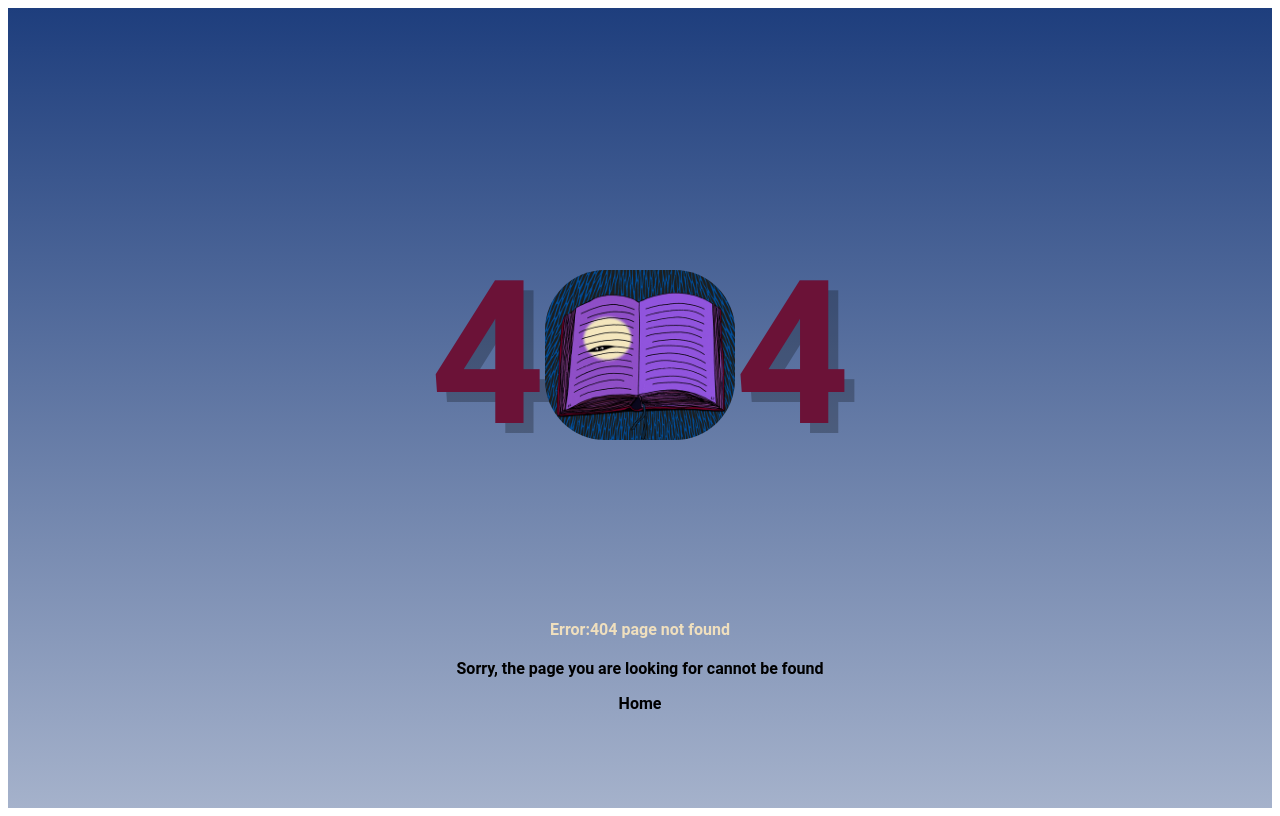
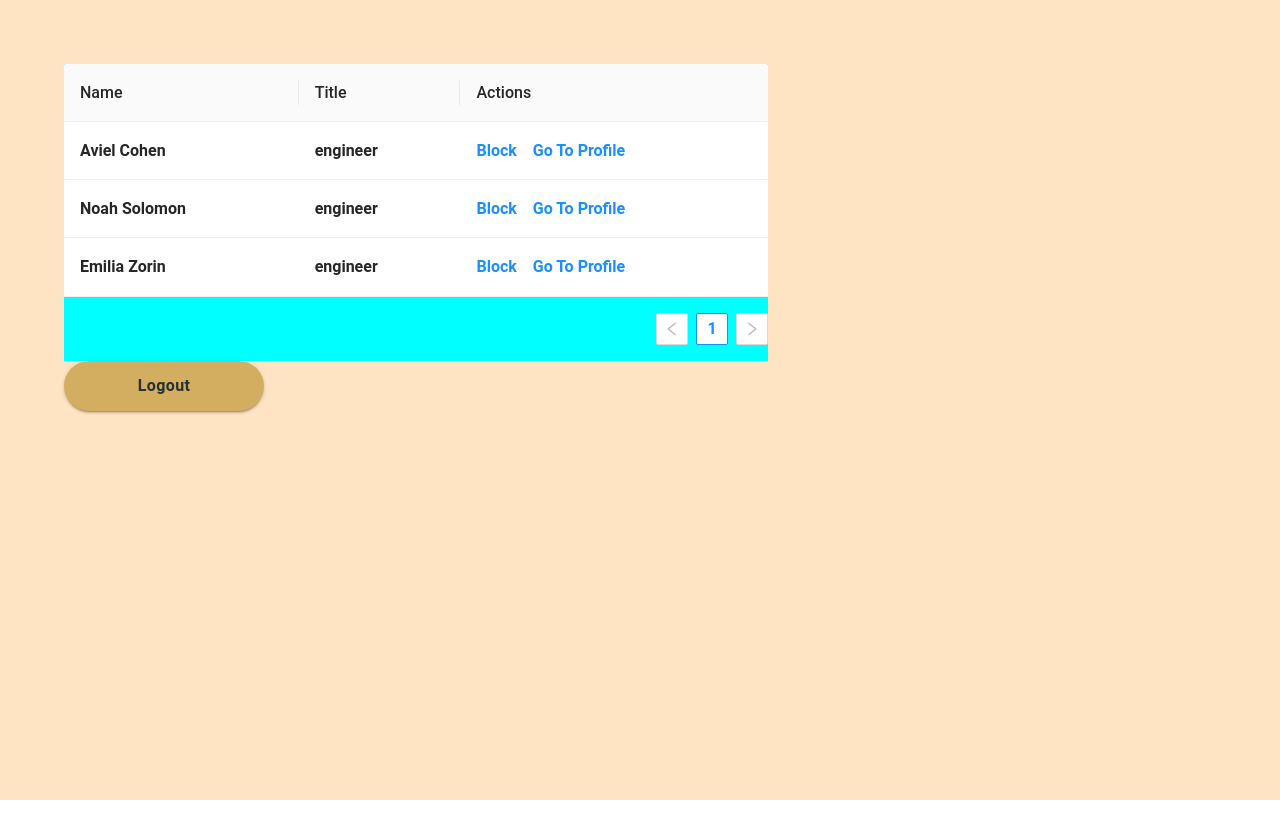
Before and after one commit to AvielCo/SmartScript, a React (Create React App) app in the folder admin/client/: page / in a window 1280 px wide. Before the commit this address had no page. Built offline with nearby package versions, Linux system fonts and the light colour scheme.

Commit message:
[ADMIN] create Home page with actions Fixes #77
Signed-off-by: Emilia <emiliazorin@gmail.com>

```diff
--- a/admin/client/src/App.js
+++ b/admin/client/src/App.js
@@ -1,6 +1,5 @@
 import React from 'react';
-import {Login, NotFound} from './pages';
-
+import {Login, NotFound,Home} from './pages';
 import { BrowserRouter as Router, Switch, Route } from 'react-router-dom';
 
 function App() {
@@ -10,9 +9,9 @@ function App() {
         {/* <Route exact path="/profile" component={Profile} />
         <Route exact path="/register" component={Register} /> */}
         <Route exact path="/login" component={Login} />
-        {/* <Route exact path="/logout" component={Logout} />
-        <Route exact path="/home" component={Home} /> */}
-        {/* <Route exact path="/" component={Home} /> */}
+        {/* <Route exact path="/logout" component={Logout} />*/}
+        <Route exact path="/home" component={Home} />
+        <Route exact path="/" component={Home} />
         <Route component={NotFound} />
       </Switch>
     </Router>
--- a/admin/client/src/pages/Home/Home.css
+++ b/admin/client/src/pages/Home/Home.css
@@ -0,0 +1,17 @@
+div.home-holder{
+    background-color: bisque;
+    padding-right: 40%;
+    padding-top: 5%;
+    padding-left: 5%;
+    justify-content: left;
+    align-items: center;
+    height: 100vh;
+}
+
+div.users-table-container{
+    background-color: aqua;
+}
+
+/* div.logout-btn{
+
+} */
--- a/admin/client/src/pages/Home/Home.js
+++ b/admin/client/src/pages/Home/Home.js
@@ -1,11 +1,79 @@
-import React from 'react'
+import React from 'react';
+import "antd/dist/antd.css";
+import "./Home.css";
+import { Table, Space } from "antd";
+import { InputButton } from "../../components/Buttons";
+import axios from 'axios';
 
-function Home() {
-    return (
-        <div>
+function Home (){
 
+const columns = [
+    {
+        title: "Name",
+        dataIndex: "name",
+        key: "name",
+    },
+    {
+        title: "Title",
+        dataIndex: "title",
+        key: "title",
+    },
+    {
+        title: "Actions",
+        key: "actions",
+        render: (text, record) => (
+            <Space size="middle">
+            <a>Block</a>
+            <a>Go To Profile</a>
+            </Space>
+        ),
+    },
+];
+
+// componentDidMount=() => {
+//     this.fetchData();
+// }
+
+// fetchData = () =>{
+//     axios.get().
+//     than((response) =>{
+//         const data = response.data;
+//         this.setState(something here);
+//         console.log("data had been received");
+//     })
+//     .catch(()=>{
+//         alert("error retrieving data!!!")
+//     });
+// }
+
+const data = [
+  {
+    key: "1",
+    name: "Aviel Cohen",
+    title: "engineer"
+  },
+  {
+    key: "2",
+    name: "Noah Solomon",
+    title: "engineer"
+  },
+  {
+    key: "3",
+    name: "Emilia Zorin",
+    title: "engineer"
+  },
+];
+
+return (
+    <div className="home-holder">
+        <div className="users-table-container">
+            <Table columns={columns} dataSource={data} />
         </div>
+        <div className="logout-btn">
+            <InputButton name="Logout"></InputButton>
+        </div>
+    </div>
     )
 }
 
-export default Home
+export default Home;
--- a/admin/client/src/pages/index.js
+++ b/admin/client/src/pages/index.js
@@ -1,4 +1,4 @@
 import Login from './Auth/Login';
 import NotFound from './NotFound/NotFound';
 import Home from './Home/Home';
-export {Login, NotFound, Home};
+export {Login, NotFound,Home};
```
